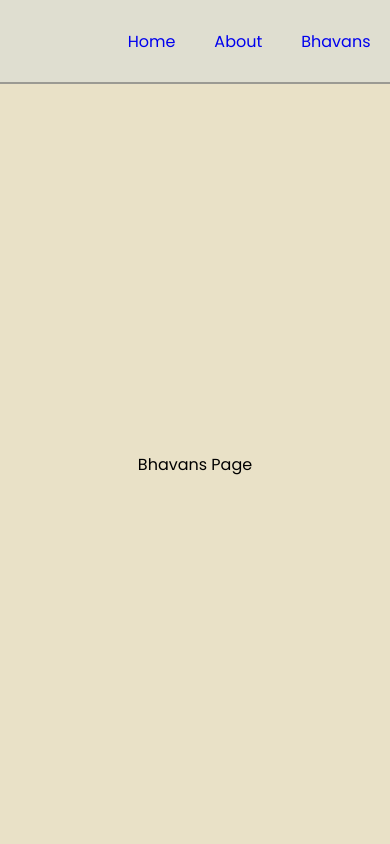
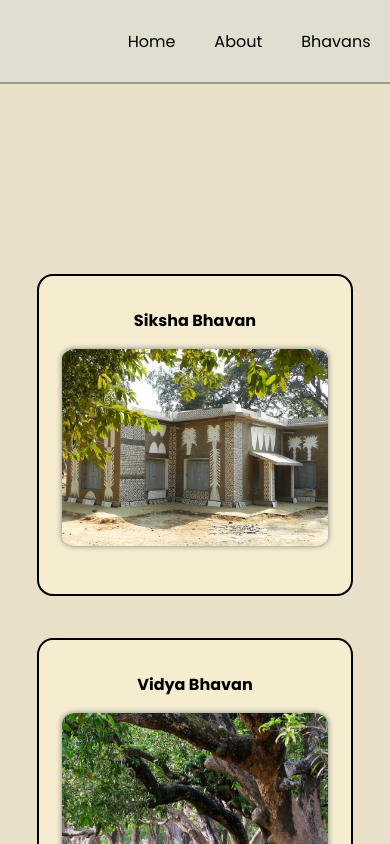
Before and after one commit to dhruvroytalukdar/Visva-Bharati-Virtual-Library, a React (Create React App) app: page /bhavans in a window 390 px wide. Shown: the top 844 px of the page. Built offline with nearby package versions, Linux system fonts and the light colour scheme.

Commit message:
updating bhavans view

```diff
--- /dev/null
+++ b/src/components/BhavanBox.js
@@ -0,0 +1,10 @@
+import "./compstyle.css";
+
+export default function BhavanBox({ name, imgSrc }) {
+  return (
+    <div className="bhavan-box">
+      <p className="box-title">{name}</p>
+      <img className="bhavan-images" src={imgSrc} alt="bhavan pictures" />
+    </div>
+  );
+}
--- a/src/components/Bhavans.js
+++ b/src/components/Bhavans.js
@@ -1,9 +1,14 @@
-import React from 'react'
+import React from "react";
+import BhavanBox from "./BhavanBox";
 
 export default function Bhavans() {
-    return (
-        <div>
-            Bhavans Page
-        </div>
-    )
+  return (
+    <>
+      <div className="bhavan-container">
+        <BhavanBox name="Siksha Bhavan" imgSrc="images/sikshab.jpg" />
+        <BhavanBox name="Vidya Bhavan" imgSrc="images/vidyab.jpg" />
+        <BhavanBox name="Bhasha Bhavan" imgSrc="images/bhasa.jpg" />
+      </div>
+    </>
+  );
 }
--- a/src/components/Home.js
+++ b/src/components/Home.js
@@ -1,16 +1,15 @@
-import React from 'react'
-import picture from '../images/vb.jpg';
-import logo from '../images/logo.png';
+import logo from "./logo.png";
+import "./compstyle.css";
+import ImageSlider from "./ImageSlider";
 
 export default function Home() {
-    console.log(picture);
   return (
     <div className="home-container">
       <div className="header-section">
         <img className="logo" src={logo} alt="visva bharati logo" />
-                <h2 className="main-title">Visva Bharati Virtual Library</h2>
+        <p className="main-title">Visva Bharati Virtual Library</p>
       </div>
-            <img className="main-image" src={picture} alt="university pictures"/>
+      <ImageSlider />
     </div>
-    )
+  );
 }
--- a/src/components/ImageSlider.js
+++ b/src/components/ImageSlider.js
@@ -32,7 +32,9 @@ export default function ImageSilder() {
     config: config.wobbly
   });
 
-  return transitions.map(({ item, props, key }) => (
+  return (
+    transitions &&
+    transitions.map(({ item, props, key }) => (
       <animated.div
         className="main-image"
         key={key}
@@ -41,5 +43,6 @@ export default function ImageSilder() {
           backgroundImage: `url(${item.url})`
         }}
       />
-  ));
+    ))
+  );
 }
--- a/src/components/compstyle.css
+++ b/src/components/compstyle.css
@@ -1,57 +1,126 @@
 * {
-    padding:0px;
+  padding: 0px;
   margin: 0px;
   box-sizing: border-box;
-    font-family: 'Poppins', sans-serif;
+  font-family: "Poppins", sans-serif;
 }
 
 /******Nav Styles*********/
-.nav-body{
-    background-color: #DFDED0;
-    min-height:10vh;
-    display:flex;
+.nav-body {
+  background-color: #dfded0;
+  min-height: 10vh;
+  display: flex;
   justify-content: flex-end;
   align-items: center;
   list-style: none;
-    border-bottom: 2px solid #9B9A93;
+  border-bottom: 2px solid #9b9a93;
 }
 
-.nav-links{
+.nav-links {
   margin: 0px 5%;
 }
 
-.nav-links > a{
+.nav-links > a {
   text-decoration: none;
+  color: black;
 }
 /*************************/
 
-.main-image{
-    box-shadow: 0 0px 5px 2px #9B9A93;
+.main-image {
+  box-shadow: 0 0px 5px 2px #9b9a93;
   margin: 0.5rem 0px;
   border-radius: 2%;
+  width: 700px;
+  height: 500px;
+  top: 30%;
+  position: absolute;
+  background-size: cover;
+  background-position: center;
 }
 
-.home-container{
+@media screen and (max-width: 650px) {
+  .main-image {
+    width: 320px;
+    height: 420px;
+    top: 60%;
+  }
+  .header-section {
+    height: 32%;
+    flex-direction: column !important;
+  }
+  .main-title {
+    text-align: center;
+    font-size: 1.5rem !important;
+    margin: 1.3rem 0 1.3rem 0;
+  }
+  .logo {
+    width: 23% !important;
+    height: 32% !important;
+  }
+}
+
+.home-container {
   display: flex;
   flex-direction: column;
   align-items: center;
+  width: 90%;
+  height: 90%;
 }
 
-.header-section{
+.header-section {
   display: flex;
   flex-direction: row;
   justify-content: space-around;
-    margin:1rem 0px 1rem 0px;
+  margin: 1rem 0px 1rem 0px;
   align-items: center;
 }
 
-.logo{
-    height:50% !important;
-    width:10% !important;
+.logo {
+  height: 100%;
+  /**I dont know height is now working **/
+  width: 10%;
 }
 
-.main-title{
+.main-title {
   font-size: 2rem;
+  font-weight: 800;
 }
 
 /**************************/
+
+@media screen and (max-width: 650px) {
+  .bhavan-container {
+    display: flex;
+    flex-direction: column;
+    height: 100vh;
+    width: 90%;
+    justify-content: space-evenly;
+  }
+
+  .bhavan-box {
+    display: flex;
+    height: 40%;
+    flex-direction: column;
+    width: 100%;
+    margin: 1.3rem 0;
+    border: 2px solid black;
+    justify-content: space-around;
+    align-items: center;
+    padding: 1rem 0 1rem 0;
+    border-radius: 5%;
+    background-color: #f6edd0;
+  }
+
+  .bhavan-images {
+    height: 85%;
+    width: 85%;
+    border-radius: 5%;
+    box-shadow: 0 0px 5px 1px #9b9a93;
+    margin: 0 0 2rem 0;
+  }
+
+  .box-title {
+    margin: 1rem 0;
+    font-weight: 700;
+  }
+}
--- a/src/index.css
+++ b/src/index.css
@@ -9,10 +9,17 @@ body {
 }
 
 .content-container {
-  height: 90vh;
+  height: 100vh;
   width: 90vw;
   margin: 0px auto;
   display: flex;
   justify-content: center;
   align-items: center;
+  overflow: auto;
 }
+
+@media screen and (max-width: 650px) {
+  .content-container {
+    height: 140vh !important;
+  }
+}
```
Lines whose indentation alone changed are shown as unchanged.
